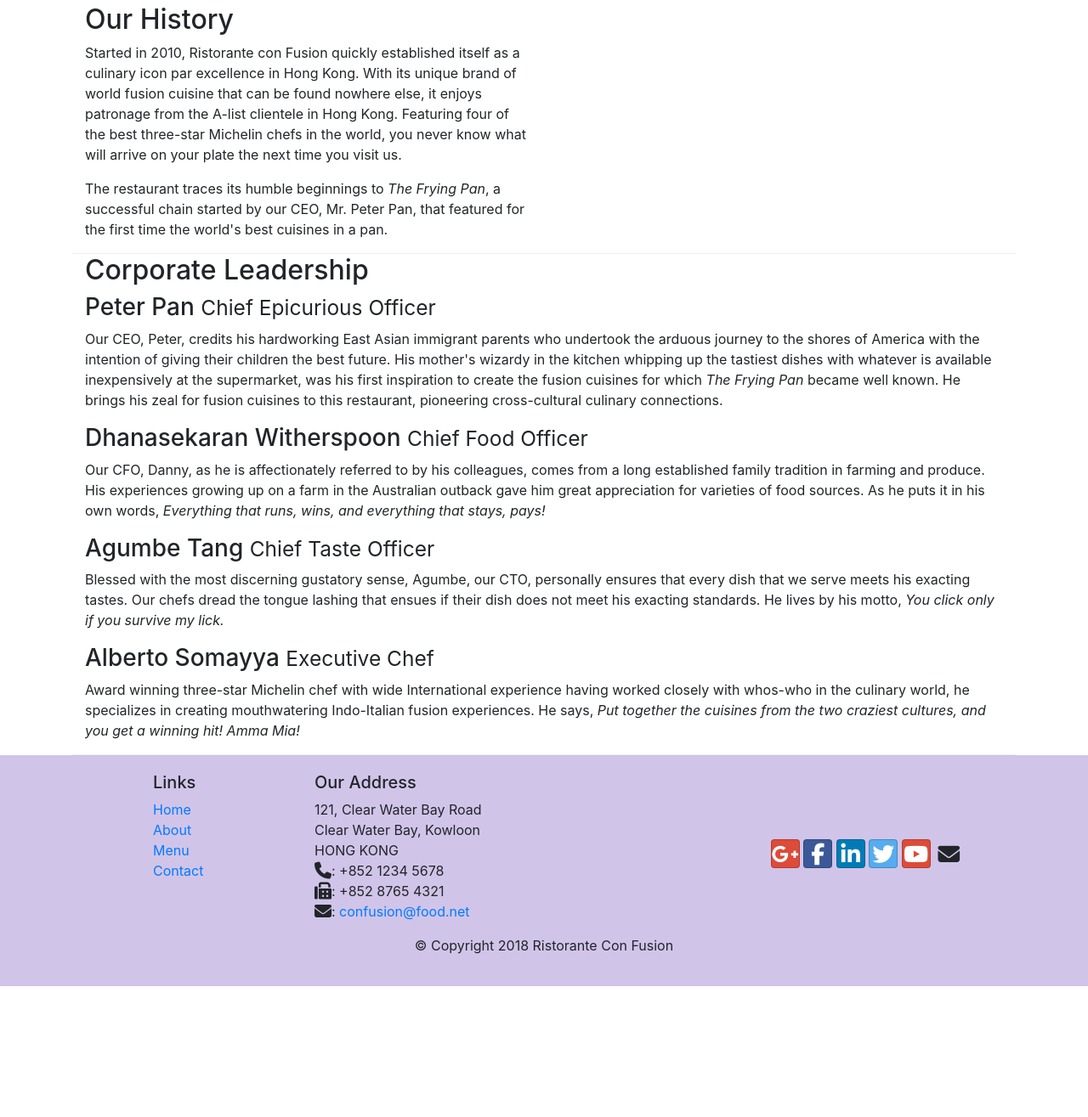
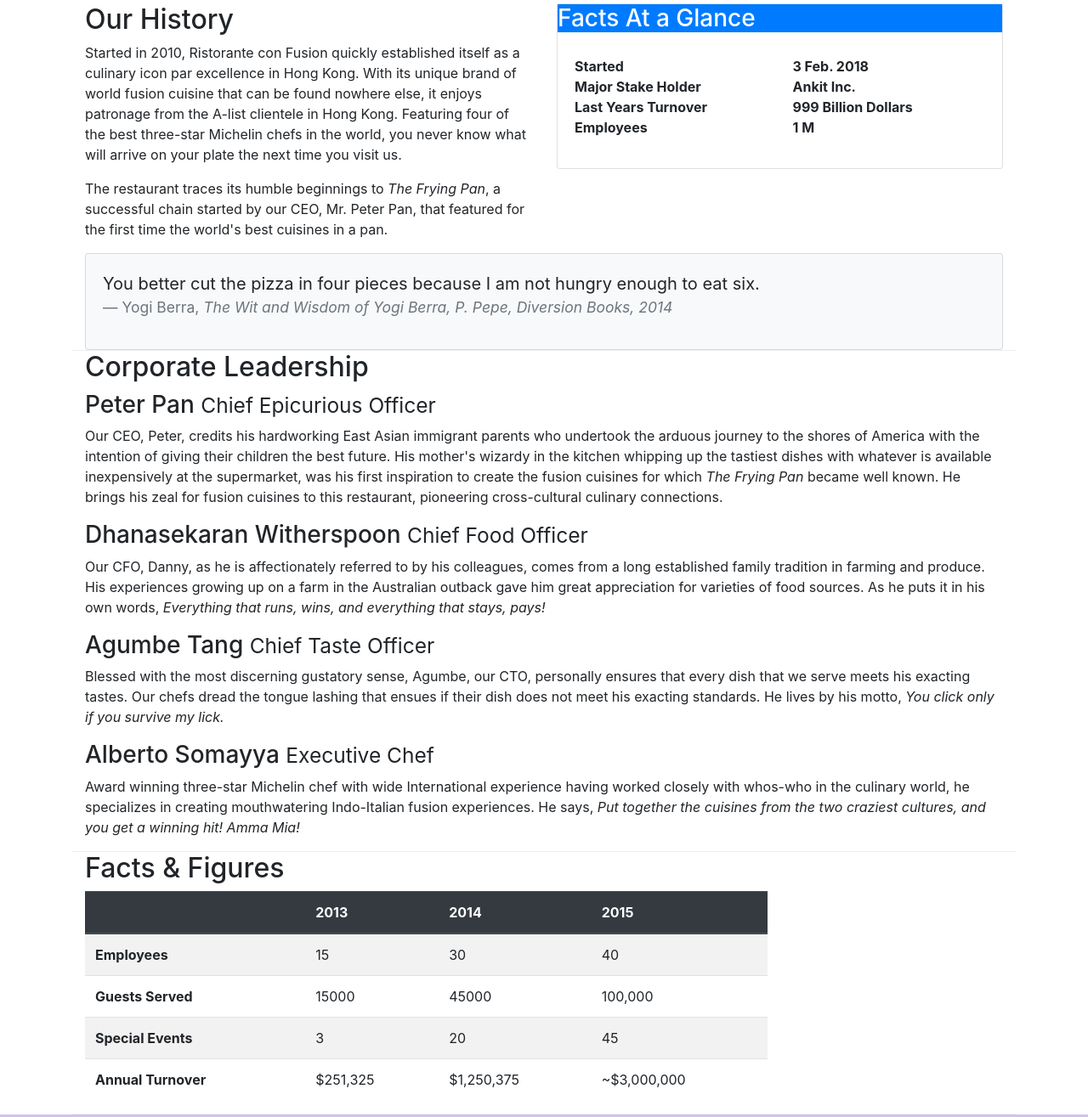
Before and after one commit to 4nkitS/Front-End-Web-UI-Frameworks-and-Tools-, a plain HTML site: page Coursera/Bootstrap4/conFusion/aboutus.html in a window 1280 px wide. Shown: the part 411-1726 px from the top of the page at 85% size. Before the commit the page ends 1572 px from the top, so only its background shows below. Drawn offline with nearby package versions, Linux system fonts and the light colour scheme.

Commit message:
Tables and Cards

```diff
--- a/Coursera/Bootstrap4/conFusion/aboutus.html
+++ b/Coursera/Bootstrap4/conFusion/aboutus.html
@@ -69,6 +69,33 @@
                 <p>The restaurant traces its humble beginnings to <em>The Frying Pan</em>, a successful chain started by our CEO, Mr. Peter Pan, that featured for the first time the world's best cuisines in a pan.</p>
             </div>
             <div class="col-12 col-sm">
+                <div class="card">
+                    <h3 class="crd-header bg-primary text-white">Facts At a Glance</h3>
+                    <div class="card-body">
+                        <dl class="row">
+                            <dt class="col-6">Started</dt>
+                            <dt class="col-6">3 Feb. 2018</dt>
+                            <dt class="col-6">Major Stake Holder</dt>
+                            <dt class="col-6">Ankit Inc.</dt>
+                            <dt class="col-6">Last Years Turnover</dt>
+                            <dt class="col-6">999 Billion Dollars</dt>
+                            <dt class="col-6">Employees</dt>
+                            <dt class="col-6">1 M</dt>
+                        </dl>
+                    </div>
+                </div>
+            </div>
+            <div class="col-12">
+                <div class="card card-body bg-light">
+                    <blockquote class="blockquote">
+                        <p class="mb-0"> You better cut the pizza in four pieces
+                            because I am not hungry enough to eat six.
+                        </p>
+                        <footer class="blockquote-footer">Yogi Berra,
+                            <cite title="Source Title">The Wit and Wisdom of Yogi Berra, P. Pepe, Diversion Books, 2014</cite>
+                        </footer>
+                    </blockquote>
+                </div>
             </div>
         </div>
 
@@ -87,8 +114,53 @@
                 <p class="d-none d-sm-block">Award winning three-star Michelin chef with wide International experience having worked closely with whos-who in the culinary world, he specializes in creating mouthwatering Indo-Italian fusion experiences. He says, <em>Put together the cuisines from the two craziest cultures, and you get a winning hit! Amma Mia!</em></p>
             </div>
        </div>
+       <div class="row row-content">
+            <div class="col-12 col-sm-9">
+                <h2>Facts &amp; Figures</h2>
+                <div class="table-responsive"> <!--Makes table responsive to device screen width-->
+                    <table class="table table-striped">
+                        <thead class="thead-dark">
+                            <tr>
+                                <th>&nbsp;</th>
+                                <th>2013</th>
+                                <th>2014</th>
+                                <th>2015</th>
+                            </tr>
+                        </thead>
+                        <tbody>
+                            <tr>
+                                <th>Employees</th>
+                                <td>15</td>
+                                <td>30</td>
+                                <td>40</td>
+                            </tr>
+                            <tr>
+                                <th>Guests Served</th>
+                                <td>15000</td>
+                                <td>45000</td>
+                                <td>100,000</td>
+                            </tr>
+                            <tr>
+                                <th>Special Events</th>
+                                <td>3</td>
+                                <td>20</td>
+                                <td>45</td>
+                            </tr>
+                            <tr>
+                                <th>Annual Turnover</th>
+                                <td>$251,325</td>
+                                <td>$1,250,375</td>
+                                <td>~$3,000,000</td>
+                            </tr>
+                        </tbody>
+                    </table>
+                </div>
+            </div>
+            <div class="col-12 col-sm-3">
+            </div>
+        </div>
+    </div>
 
-    </div>
 
     <footer class="footer">
         <div class="container">
```
